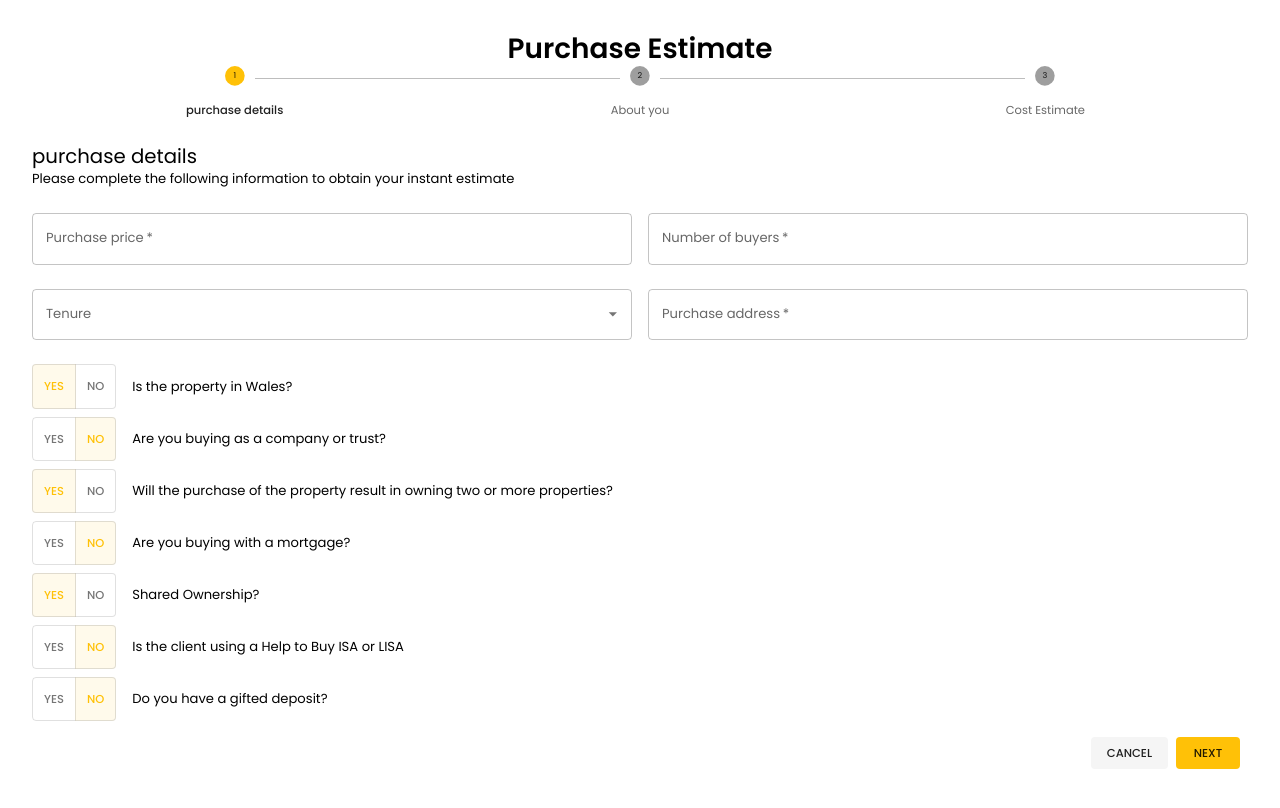
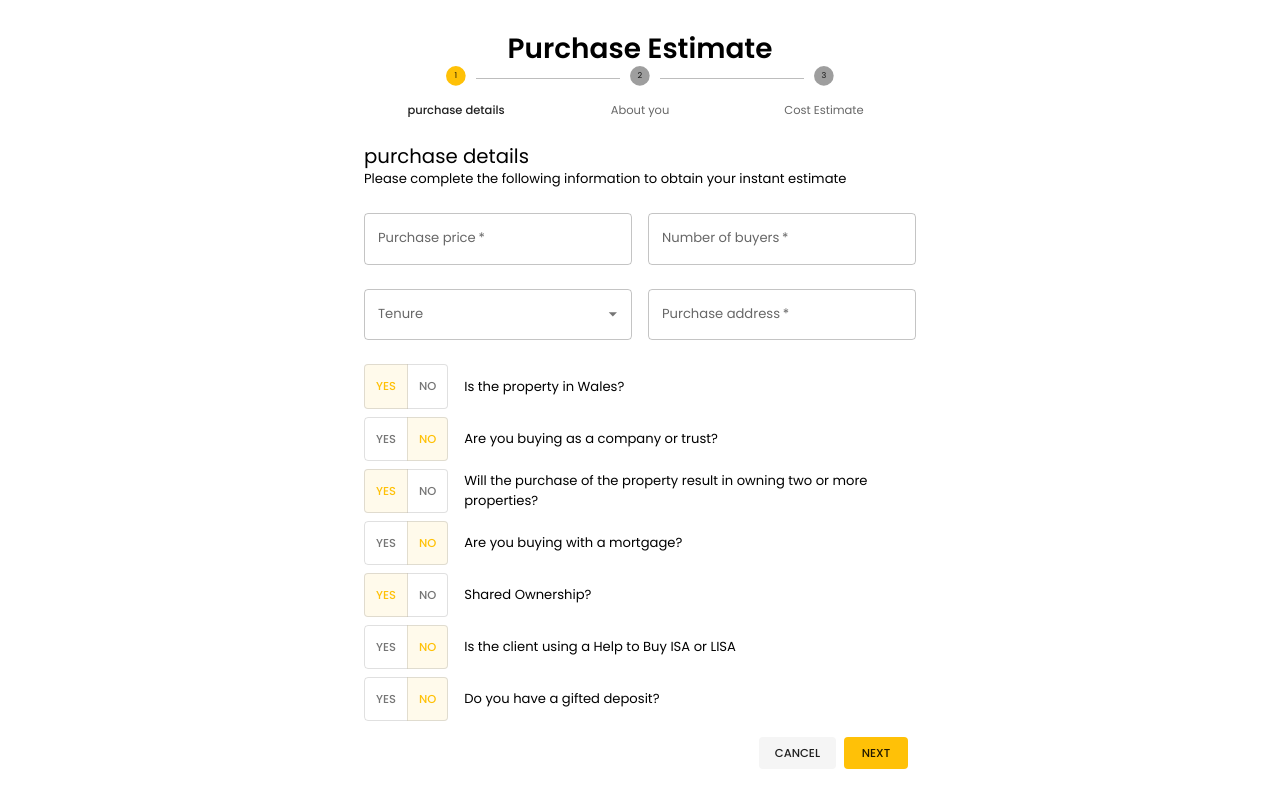
Before and after one commit to tek-juice/Quote-tool, a React (Vite) app: page /buying/yes in a window 1280 px wide. Built offline with nearby package versions, Linux system fonts and the light colour scheme.

Commit message:
fixed the max width for the layout container

```diff
--- a/src/App.tsx
+++ b/src/App.tsx
@@ -20,7 +20,7 @@ const App = () => {
   return (
     <ThemeProvider theme={theme}>
     <Routes>
-        <Route path="/*" Component={Index} />
+        <Route path="/*" Component={Index}/>
     </Routes>
     </ThemeProvider>
   )
--- a/src/components/common/PurchaseEstimateLayout.tsx
+++ b/src/components/common/PurchaseEstimateLayout.tsx
@@ -1,4 +1,4 @@
-import { Box, Step, StepLabel, Stepper, Typography } from "@mui/material"
+import { Container, Step, StepLabel, Stepper, Typography } from "@mui/material"
 import { ReactNode } from "react"
 import { getActiveStep, getSteps } from "../../store/data"
 import { useSelector } from "react-redux"
@@ -14,7 +14,7 @@ const PurchaseEstimateLayout: React.FC<Props> = ({ children, subtitle }) => {
   const activeStep = useSelector(getActiveStep)
 
   return (
-    <Box sx={{p:4}}>
+    <Container maxWidth="sm" sx={{p:4}}>
       <Typography fontWeight={600} variant="h4" textAlign={"center"}>Purchase Estimate</Typography>
       {subtitle && <Typography textAlign={"center"} sx={{ mb: 2 }}>{subtitle}</Typography>}
       {/* stepper  */}
@@ -28,7 +28,7 @@ const PurchaseEstimateLayout: React.FC<Props> = ({ children, subtitle }) => {
       </Stepper>
       <Typography sx={{ mt: 3 }} variant="h5">{steps[activeStep]}</Typography>
       {children}
-    </Box>
+    </Container>
   )
 }
 
```
Lines whose indentation alone changed are shown as unchanged.
